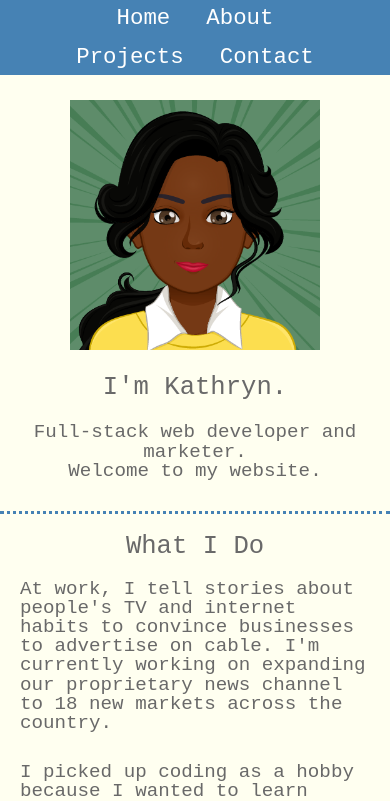
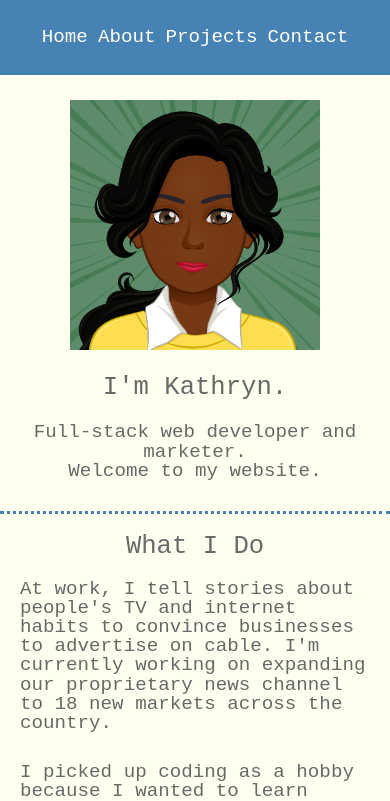
Before and after one commit to khamp19/personal-site, a React (Create React App) app: page / in a window 390 px wide. Shown: the top 801 px of the page. Built offline with nearby package versions, Linux system fonts and the light colour scheme.

Commit message:
fixed navbar css and navigation links

```diff
--- a/src/components/about.js
+++ b/src/components/about.js
@@ -4,7 +4,7 @@ import './about.css';
 class About extends Component {
   render() {
     return (
-      <div className="about">
+      <div className="about" id="about">
         <h2>What I Do</h2>
         <div className="work">
           <p>At work, I tell stories about people's TV and internet habits
--- a/src/components/components.css
+++ b/src/components/components.css
@@ -1,3 +1,4 @@
+/* OLD NOT BEING USED */
 /* css reset */
 
 /* http://meyerweb.com/eric/tools/css/reset/
--- a/src/components/contactMe.js
+++ b/src/components/contactMe.js
@@ -6,7 +6,7 @@ import './contactMe.css';
 class Contact extends Component {
   render() {
     return (
-      <div className="contact">
+      <div className="contact" id="contact">
         <div>
           <ul className="contact-logos">
             <li className="contact-links">
--- a/src/components/main.js
+++ b/src/components/main.js
@@ -5,7 +5,7 @@ import './main.css';
 class Main extends Component {
   render() {
     return (
-      <div className="main">
+      <div className="main" id="main">
         <img src={avatar} alt="avatar" className="avatar" />
         <div className="intro" >
           <h2>I'm Kathryn.</h2>
--- a/src/components/navBar.css
+++ b/src/components/navBar.css
@@ -14,8 +14,8 @@
     padding-right: 2.5%;
 }
 
-.nb-item {
-    display: inline-block;
+.navList {
+  display: flex;
 }
 
 .nb-link {
@@ -28,17 +28,24 @@
       justify-content: center;
       padding: 10px;
   }
+
+  .navList {
+    justify-content: space-evenly;
+  }
 }
 
 /* fix this css */
 @media (max-width: 400px) {
   .navBar {
     max-width: 400px;
-    padding: 30px;
+    padding: 20px;
   }
 
   .nb-item {
-    flex-wrap: wrap;
-    margin: 8px;
+    font-size: 1.2rem;
+  }
+
+  .nb-link {
+    padding: 5px;
   }
 }
--- a/src/components/projects.js
+++ b/src/components/projects.js
@@ -7,7 +7,7 @@ import './projects.css';
 class Projects extends Component {
   render() {
     return (
-      <div>
+      <div id="projects">
         <h2>What I've Built</h2>
         <div className="projects">
           <div className="image-container">
```
